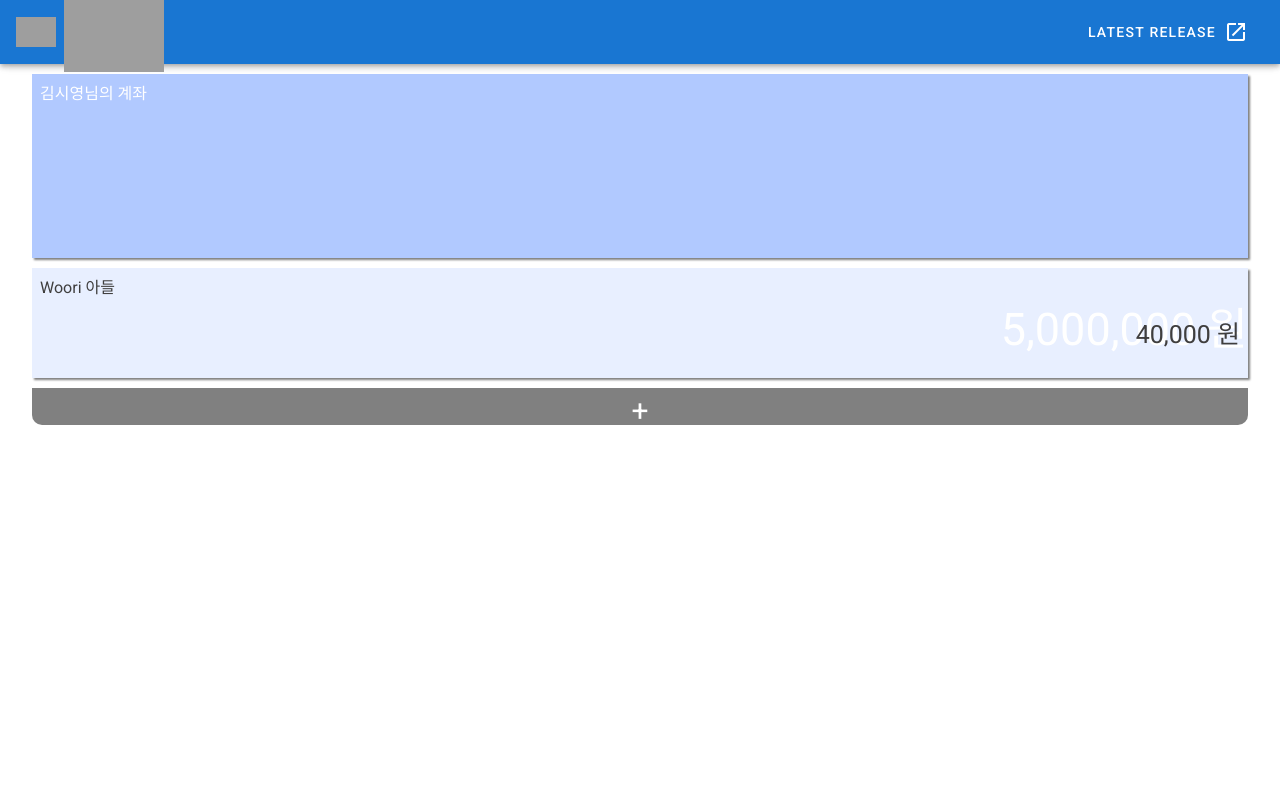
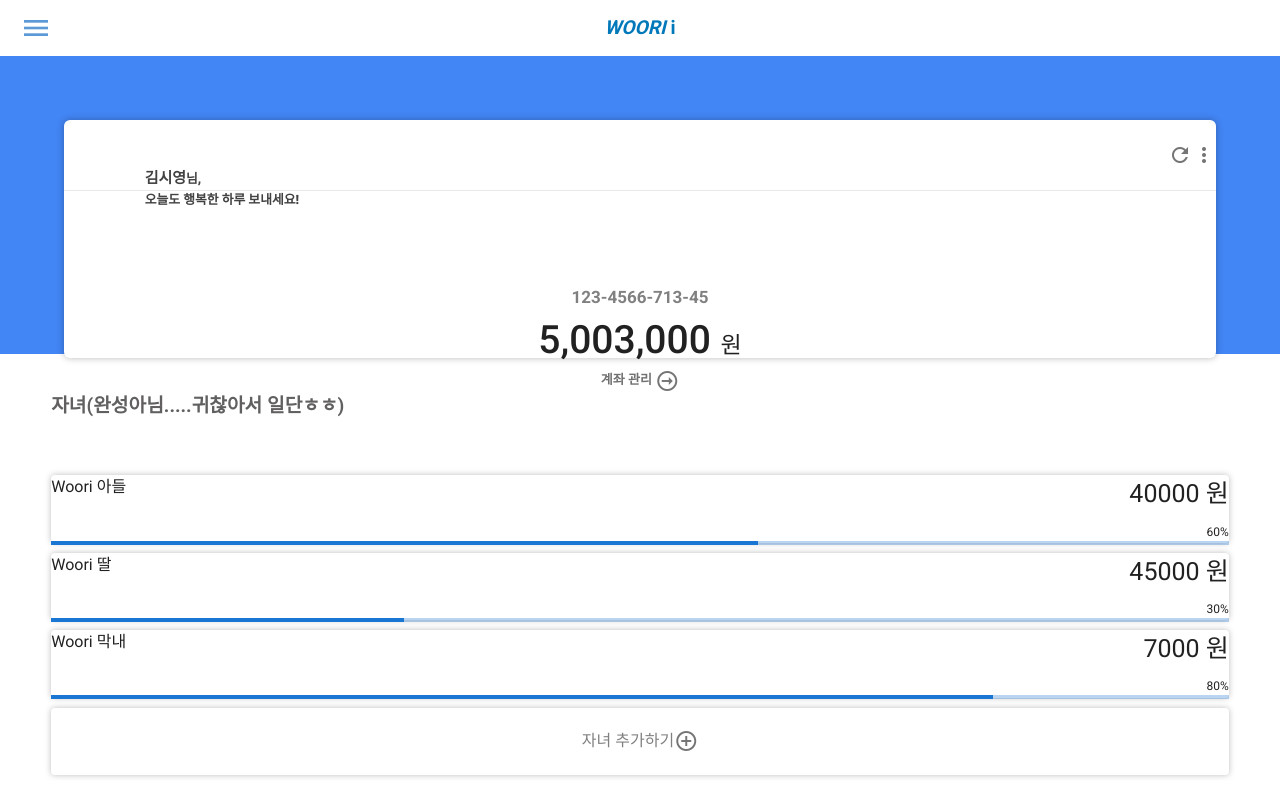
Before and after one commit to JudyH0pps/Woofy, a Vue app in the folder frontend/: page /ParentHome in a window 1280 px wide. Built offline with nearby package versions, Linux system fonts and the light colour scheme; grey boxes are pictures that could not be loaded.

Commit message:
Update ParentHome Designing & Som ParentChildDetail

```diff
--- a/frontend/src/App.vue
+++ b/frontend/src/App.vue
@@ -1,42 +1,6 @@
 <template>
   <v-app>
-    <v-app-bar
-      app
-      color="primary"
-      dark
-    >
-      <div class="d-flex align-center">
-        <v-img
-          alt="Vuetify Logo"
-          class="shrink mr-2"
-          contain
-          src="https://cdn.vuetifyjs.com/images/logos/vuetify-logo-dark.png"
-          transition="scale-transition"
-          width="40"
-        />
-
-        <v-img
-          alt="Vuetify Name"
-          class="shrink mt-1 hidden-sm-and-down"
-          contain
-          min-width="100"
-          src="https://cdn.vuetifyjs.com/images/logos/vuetify-name-dark.png"
-          width="100"
-        />
-      </div>
-
-      <v-spacer></v-spacer>
-
-      <v-btn
-        href="https://github.com/vuetifyjs/vuetify/releases/latest"
-        target="_blank"
-        text
-      >
-        <span class="mr-2">Latest Release</span>
-        <v-icon>mdi-open-in-new</v-icon>
-      </v-btn>
-    </v-app-bar>
-
+    <Nav></Nav>
     <v-main>
       <router-view/>
     </v-main>
@@ -44,9 +8,13 @@
 </template>
 
 <script>
+import Nav from '@/components/Nav.vue'
 
 export default {
   name: 'App',
+  components:{
+    Nav
+  },
 
   data: () => ({
     //
--- /dev/null
+++ b/frontend/src/assets/scss/app/App.scss
@@ -0,0 +1,24 @@
+$logoColor : #0067ac;
+$wooriBoldColor: #0078b9;
+$wooriMiddleColor: #20c4f4;
+$wooriAppColor : #4285f4;
+$hamburgerColor : #5b9ad5;
+
+.content {
+  width: 100%;
+  height: 100%;
+}
+.nav{
+    width: 100%;
+    height: 7vh;
+    display: flex;
+    align-items: center;
+    justify-content: center;
+    box-shadow: 0px 0px 5px #00000033;
+}
+
+.wooridrawer{
+    width: 100%;
+    height: 100%;
+    background-color: #4c8ae6;
+}
--- /dev/null
+++ b/frontend/src/components/Nav.vue
@@ -0,0 +1,62 @@
+<template>
+  <div class="nav">
+    <div @click.stop="drawer = !drawer" class="hamburger">
+    <v-icon size="4vh" color="#5b9ad5">mdi-menu</v-icon>
+    </div>
+    <div @click="moveTo('ParentHome')">
+      <span class="logo"><span style="font-style:oblique ">WOORI</span> i</span>
+    </div>
+    <v-navigation-drawer
+      v-model="drawer"
+      absolute
+      temporary
+      width="80%"
+    >
+      <div class="wooridrawer">
+        <div style="height:8%; width:100%; text-align:right; padding:3%;"><v-icon @click="drawer = false" color="white">mdi-close</v-icon></div>
+        <div style="height:30%; width:90%; background-color:white;">
+          임시
+        </div>
+        <div style="height:55%; width:100%; background-color:white; position:absolute; bottom:0"></div>
+      </div>
+    </v-navigation-drawer>
+  </div>
+
+</template>
+
+<script>
+export default {
+data() {
+    return {
+      drawer: false,
+      group: null,
+    };
+  },
+  watch: {
+      group () {
+        this.drawer = false
+      },
+    },
+  methods: {
+    moveTo(componentName) {
+      this.$router.push({ name: componentName });
+    },
+  },
+}
+</script>
+
+<style lang="scss">
+@import "@/assets/scss/app/App.scss";
+
+.hamburger{
+  position: absolute;
+  left: 0;
+  padding: 0 2.5vh;
+}
+
+.logo{
+  color: #0078b9;
+    font-size: larger;
+    font-weight: 600;
+}
+</style>
--- a/frontend/src/components/ParentChildDetail.vue
+++ b/frontend/src/components/ParentChildDetail.vue
@@ -1,14 +1,38 @@
 <template>
-  <div><p>gogogogo</p></div>
+  <div class="content">
+    <div class="ParantChildInform">
+        <div>{{child.name}}</div>
+        <div>{{childMoney}}</div>
+    </div>
+
+  </div>
 </template>
 
 <script>
 export default {
+  computed:{
+    childMoney(){
+      var regexp = /\B(?=(\d{3})+(?!\d))/g;
+      return this.child.money.toString().replace(regexp,',');
+    },
+  },
   data() {
-    return {};
+    return {
+      child:{
+            name : 'Woori 아들',
+            money : 40000,
+            rate: 60
+
+     },
+    };
   },
 };
 </script>
 
 <style scoped>
+.ParantChildInform{
+  height: 30%;
+    width: 100%;
+    box-shadow: 0px 0px 4px #00000036;
+}
 </style>
--- a/frontend/src/components/ParentHome.vue
+++ b/frontend/src/components/ParentHome.vue
@@ -1,16 +1,43 @@
 <template>
-  <div class="parentHome">
+  <div class="content">
     <div class="ParentAccountSummary">
-      <p style="text-align: left">{{ user }}님의 계좌</p>
-      <p style="text-align: right; font-size: 45px; margin: 15% 0">
-        5,000,000 원
-      </p>
+      <div class="ParentAccountSummaryCard">
+
+        <div style="border-bottom: 1px solid #00000017; width:100%; height:30%;">
+          <div style="text-align: left; font-size: 80%; float: left; color: #424242; font-weight: 800; margin: 4.1% 7%;">
+            <span style="font-size:15px">{{ user.name }}</span>님, <br>오늘도 행복한 하루 보내세요!
+          </div>
+          <div class="aligncenter" style="float:right; height:100%;"><v-icon>mdi-refresh</v-icon> <v-icon>mdi-dots-vertical</v-icon> </div>
+        </div>
+
+        <div class="aligncenter" style="width:100%; height:70%;">
+          <div>
+              <div style="text-align: center; font-size: 17px; font-weight: 600; color: gray;">{{user.account}}</div>
+              <div class="userMoney">
+              <span style="font-size: 39px;"> {{userMoney}} </span>원</div>
+              <div style="text-align: center; font-size: small; font-weight: 700; color: #717070;">
+                계좌 관리 <v-icon>mdi-arrow-right-thin-circle-outline</v-icon></div>
+          </div>
+        </div>
+
+      </div>
     </div>
-    <div class="ChildAccountSummary" @click="moveTo('ParentChildDetail')">
-      <p style="text-align: left">Woori 아들</p>
-      <p style="text-align: right; font-size: 25px">40,000 원</p>
+      <p style=" height: 10%;margin: 3% 4% 0% 4%; font-weight: bold; color: rgb(97 95 95); font-size: larger;height: 3%;
+    background-color: white;">자녀(완성아님.....귀찮아서 일단ㅎㅎ)</p>
+    <div class="ChildList">
+    <div v-for="(child,index) in user.childs" :key="index" class="ChildAccountSummary" @click="moveTo('ParentChildDetail')">
+        <div style="width:100%; height:70%;">
+            <div style="float: left">{{child.name}}</div>
+            <div style="float: right; font-size: 25px">{{child.money}} 원</div>
+        </div>
+        <div>
+            <div style="float:right; font-size:12px">{{child.rate}}%</div>
+            <v-progress-linear :value="child.rate"></v-progress-linear>
+        </div>
     </div>
-    <button class="plusButton">+</button>
+    <div class="ChildAccountSummary aligncenter" style="color: gray;">자녀 추가하기<v-icon>mdi-plus-circle-outline</v-icon></div>
+
+  </div>
   </div>
 </template>
 
@@ -18,32 +45,70 @@
 export default {
   data() {
     return {
-      user: "김시영",
+      user:{
+        account: '123-4566-713-45',
+        name: "김시영",
+        money:5003000,
+        childs:[
+          {
+            name : 'Woori 아들',
+            money : 40000,
+            rate: 60
+
+          },
+           {
+            name : 'Woori 딸',
+            money : 45000,
+            rate: 30
+
+          },
+          {
+            name : 'Woori 막내',
+            money : 7000,
+            rate: 80
+
+          }
+        ]
+      },
     };
+  },
+  computed:{
+    userMoney(){
+      var regexp = /\B(?=(\d{3})+(?!\d))/g;
+      return this.user.money.toString().replace(regexp,',');
+    },
+  },
+  mounted(){
   },
   methods: {
     moveTo(componentName) {
       this.$router.push({ name: componentName });
     },
+    converComma(num){
+       var regexp = /\B(?=(\d{3})+(?!\d))/g;
+      return num.money.toString().replace(regexp,',');
+    }
   },
 };
 </script>
 
-<style scoped>
-.parentHome {
-  width: 95%;
-  height: 100%;
-  margin: 0 auto;
-}
+<style lang="scss" scoped>
+@import "@/assets/scss/app/App.scss";
 
 .ParentAccountSummary {
   width: 100%;
-  height: 25%;
-  margin: 10px auto;
-  box-shadow: 2px 2px 2px gray;
-  background-color: rgb(177, 201, 255);
+  height: 40%;
+  /* box-shadow: 2px 2px 2px gray; */
+  background-color: $wooriAppColor;
   display: flex;
   flex-direction: column;
+}
+
+.ChildList{
+    width: 100%;
+    height: 50%;
+    padding: 4%;
+    overflow: scroll;
 }
 
 .ParentAccountSummary > p {
@@ -54,12 +119,19 @@
 
 .ChildAccountSummary {
   width: 100%;
-  height: 15%;
-  margin: 10px auto;
-  box-shadow: 2px 2px 2px gray;
-  background-color: rgb(232, 239, 255);
-  display: flex;
-  flex-direction: column;
+    height: 25%;
+    margin: 10px auto;
+    box-shadow: 0px 0px 6px rgb(0 0 0 / 26%);
+    border-radius: 4px;
+}
+
+.ParentAccountSummaryCard {
+  width: 90%;
+    height: 80%;
+    background: white;
+    margin: 5%;
+    border-radius: 6px;
+    box-shadow: 0px 0px 7px #00000047;
 }
 
 .ChildAccountSummary > p {
@@ -77,4 +149,16 @@
   color: white;
   background-color: gray;
 }
+
+.userMoney{
+  text-align: right;
+  font-size: 23px;
+  font-weight: 500;
+}
+
+.aligncenter{
+    display: flex;
+    align-items: center;
+    justify-content: center;
+}
 </style>
```
Also changed, not shown: 1 other file (tests, documents, lock files or other folders).
